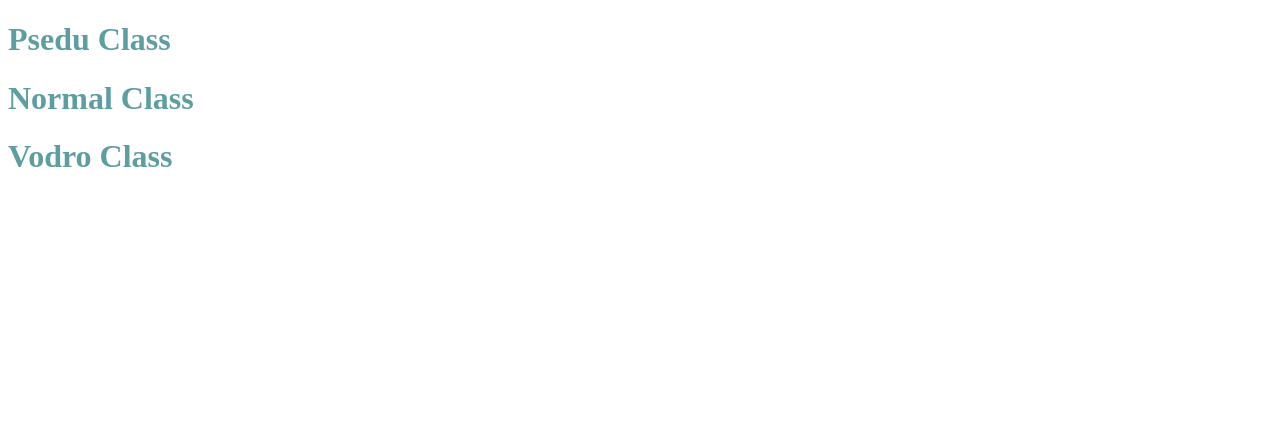
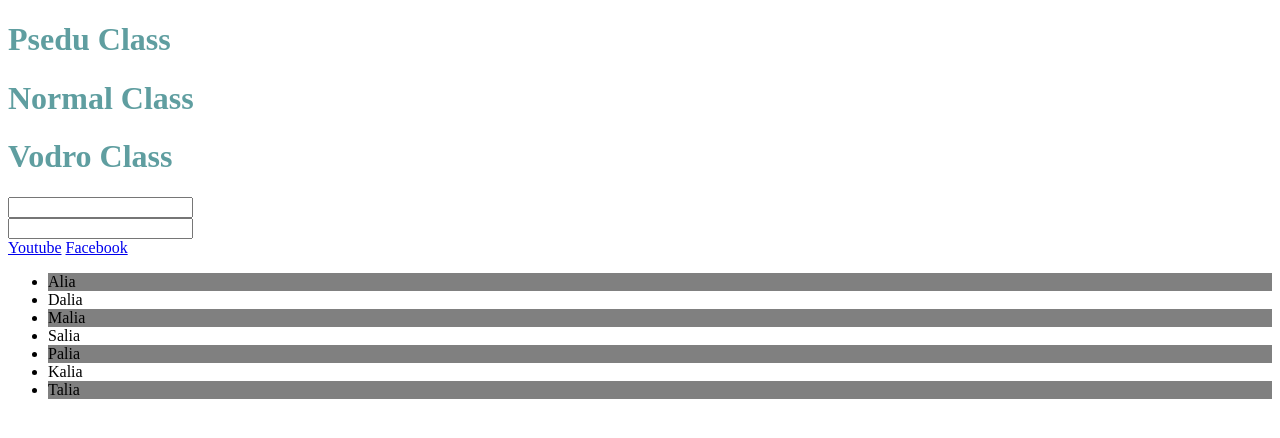
Before and after one commit to OahidZihad/programmingHero, a plain HTML site: page pseudoclass_hover.html in a window 1280 px wide. Drawn offline with Linux system fonts and the light colour scheme.

Commit message:
Pseudoclass nth child, first child, visited

```diff
--- a/pseudoclass_hover.html
+++ b/pseudoclass_hover.html
@@ -13,11 +13,37 @@
                 font-size: 35px;
                 background-color: khaki;
             }
+            input:focus{
+                font-weight: 700;
+                font-size: 35px;
+                color: green;
+            }
+            li:nth-child(2n+1){
+                background-color: grey;
+            }
+            a:visited{
+                color: blue;
+            }
         </style>
     </head>
     <body>
         <h1>Psedu Class</h1>
         <h1>Normal Class</h1>
         <h1 class="special-effect">Vodro Class</h1>
+        <input name="email" type="text">
+        <br>
+        <input name="password" type="text">
+        <br>
+        <a href="https://www.youtube.com">Youtube</a>
+        <a href="htttps://www.facebook.com0">Facebook</a>
+        <ul>
+            <li>Alia</li>
+            <li>Dalia</li>
+            <li>Malia</li>
+            <li>Salia</li>
+            <li>Palia</li>
+            <li>Kalia</li>
+            <li>Talia</li>
+        </ul>
     </body>
 </html>
```
